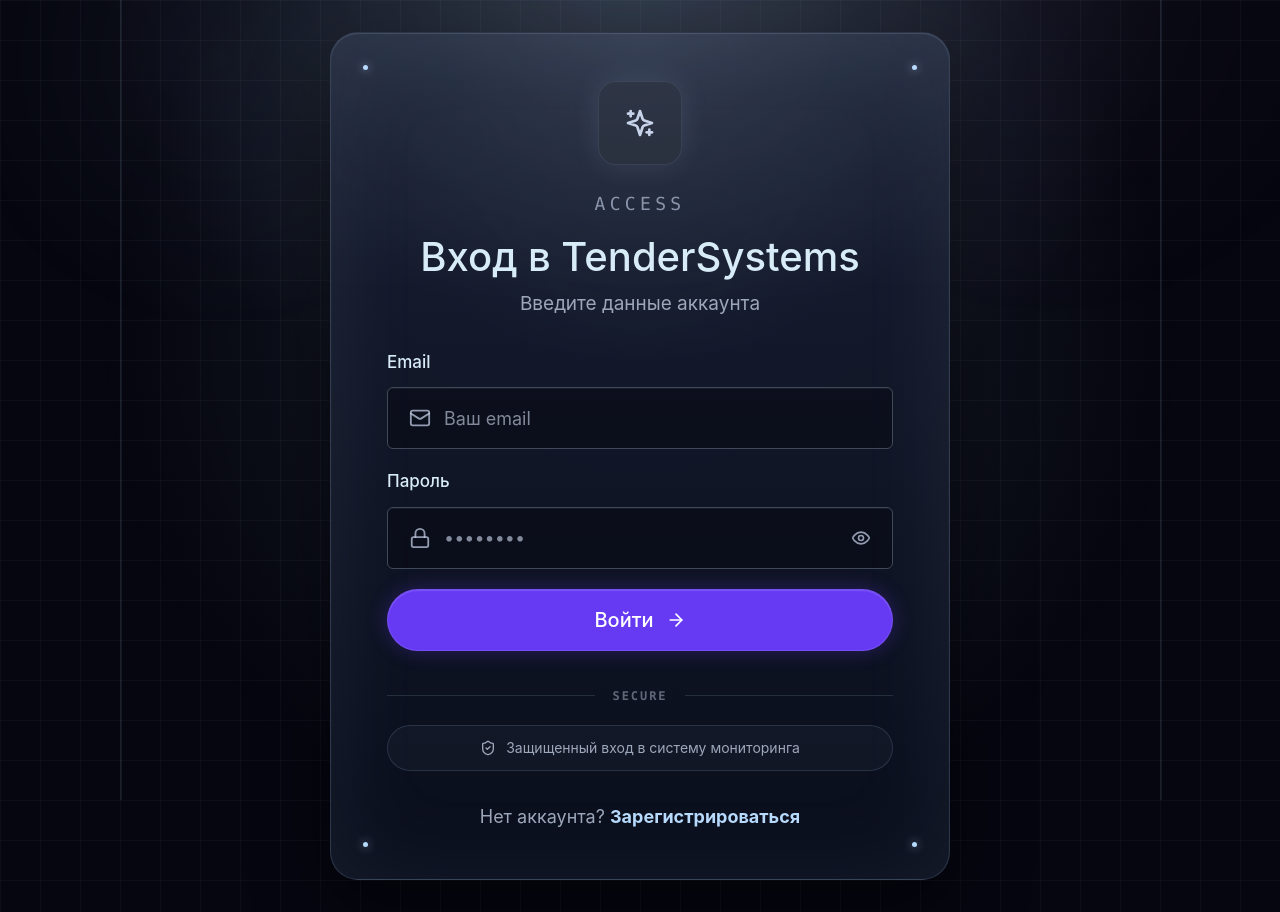
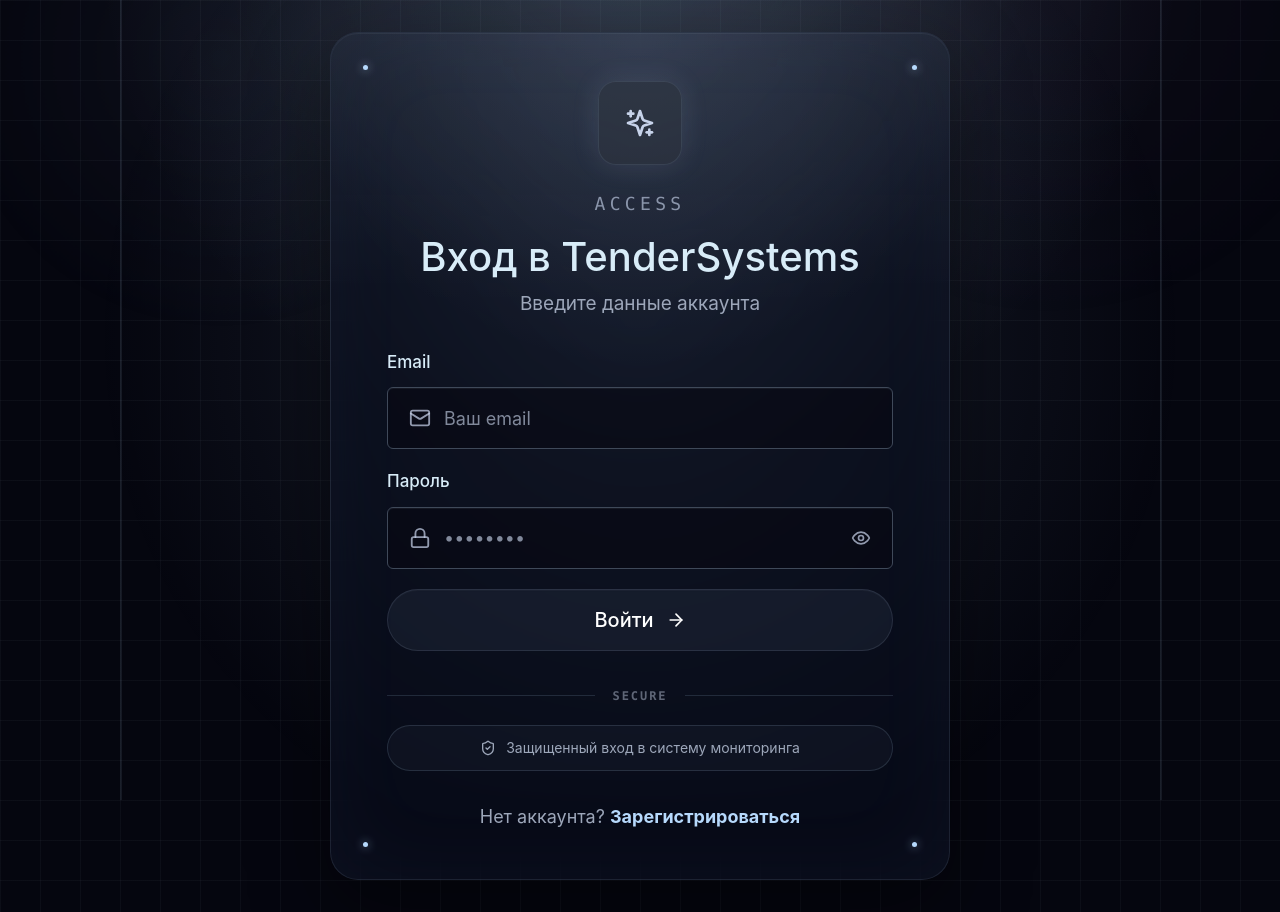
Before and after one commit to wmzpwnz/TenderSystems, a React (Vite) app in the folder frontend/: page /login in a window 1280 px wide. Built offline with nearby package versions, Linux system fonts and the light colour scheme.

Commit message:
refactor(ui): apply strict monochromatic glassmorphism style to auth pages and dashboard, removing solid violet buttons and opaque cards

```diff
--- a/frontend/src/index.css
+++ b/frontend/src/index.css
@@ -244,16 +244,14 @@
 }
 
 .authkit-main-card {
-  border: 1px solid rgba(186, 215, 247, 0.2);
+  border: 1px solid rgba(186, 215, 247, 0.12);
   border-radius: 28px;
-  background:
-    linear-gradient(180deg, rgba(28, 36, 57, 0.82), rgba(10, 15, 31, 0.84)),
-    rgba(5, 6, 15, 0.86);
+  background: rgba(10, 15, 31, 0.55);
   box-shadow:
-    rgba(199, 211, 234, 0.16) 0 1px 1px 0 inset,
-    rgba(186, 215, 247, 0.08) 0 0 96px 0 inset,
+    rgba(199, 211, 234, 0.08) 0 1px 1px 0 inset,
+    rgba(186, 215, 247, 0.04) 0 0 96px 0 inset,
     rgba(0, 0, 0, 0.42) 0 28px 80px 0;
-  backdrop-filter: blur(22px);
+  backdrop-filter: blur(16px);
 }
 
 .authkit-main-card {
@@ -427,20 +425,20 @@
   align-items: center;
   justify-content: center;
   gap: 12px;
-  border: 1px solid rgba(255, 255, 255, 0.1);
+  border: 1px solid rgba(186, 215, 247, 0.12);
   border-radius: 999px;
-  background: var(--color-electric-iris);
+  background: rgba(186, 214, 247, 0.06);
   color: #ffffff;
   font-size: 20px;
   font-weight: 500;
-  box-shadow: 0 0 20px rgba(102, 58, 243, 0.3), inset 0 1px 1px rgba(255, 255, 255, 0.15);
+  box-shadow: rgba(199, 211, 234, 0.04) 0 1px 1px inset;
   transition: background-color var(--motion-fast) var(--motion-ease-out), border-color var(--motion-fast) var(--motion-ease-out), box-shadow var(--motion-fast) var(--motion-ease-out), transform var(--motion-fast) var(--motion-ease-out);
 }
 
 .authkit-submit:hover {
-  border-color: rgba(255, 255, 255, 0.2);
-  background: #7651f4;
-  box-shadow: 0 0 28px rgba(102, 58, 243, 0.5), inset 0 1px 1px rgba(255, 255, 255, 0.2);
+  border-color: rgba(186, 215, 247, 0.24);
+  background: rgba(186, 214, 247, 0.12);
+  box-shadow: rgba(199, 211, 234, 0.08) 0 1px 1px inset, var(--shadow-sm);
   transform: translateY(-1px);
 }
 
@@ -619,21 +617,26 @@
 }
 
 .blueprint-button-primary {
-  border-radius: 2px;
-  background: var(--color-electric-iris);
+  border-radius: 999px;
+  background: rgba(102, 58, 243, 0.25);
+  border: 1px solid rgba(186, 215, 247, 0.12);
   color: #fff;
-  font-weight: 600;
+  font-weight: 500;
+  box-shadow: 0 0 16px rgba(102, 58, 243, 0.1), inset 0 1px 1px rgba(255, 255, 255, 0.1);
+  backdrop-filter: blur(8px);
   transition: background-color var(--motion-fast) var(--motion-ease-out), opacity var(--motion-fast) var(--motion-ease-out), transform var(--motion-fast) var(--motion-ease-out);
 }
 
 .blueprint-button-primary:hover {
-  background: #7651f4;
+  background: rgba(102, 58, 243, 0.38);
+  border-color: rgba(186, 215, 247, 0.22);
+  box-shadow: 0 0 24px rgba(102, 58, 243, 0.2), inset 0 1px 1px rgba(255, 255, 255, 0.15);
   transform: translateY(-1px);
 }
 
 .blueprint-button-ghost {
-  border-radius: 2px;
-  background: transparent;
+  border-radius: 999px;
+  background: rgba(186, 214, 247, 0.04);
   color: var(--color-moonlight);
   box-shadow: inset 0 0 0 1px rgba(186, 215, 247, 0.12);
   transition: background-color var(--motion-fast) var(--motion-ease-out), color var(--motion-fast) var(--motion-ease-out), box-shadow var(--motion-fast) var(--motion-ease-out), transform var(--motion-fast) var(--motion-ease-out);
@@ -703,7 +706,9 @@
 .bg-slate-50,
 .bg-gray-100,
 .bg-slate-100 {
-  background-color: var(--color-graphite-plate) !important;
+  background-color: rgba(47, 52, 62, 0.25) !important;
+  backdrop-filter: blur(12px) !important;
+  -webkit-backdrop-filter: blur(12px) !important;
 }
 
 .bg-gray-50\/50,
@@ -794,7 +799,8 @@
 .to-purple-600,
 .to-blue-600,
 .to-indigo-600 {
-  background-color: var(--color-electric-iris) !important;
+  background-color: rgba(186, 215, 247, 0.12) !important;
+  background-image: none !important;
 }
 
 .bg-green-500,
--- a/frontend/src/pages/Dashboard.tsx
+++ b/frontend/src/pages/Dashboard.tsx
@@ -376,7 +376,7 @@
                       initial={{ width: 0 }}
                       animate={{ width: `${progress}%` }}
                       transition={{ duration: 1, delay: 0.5 + index * 0.1 }}
-                      className="h-full bg-[var(--color-electric-iris)] rounded-full"
+                      className="h-full bg-[var(--color-frost-link)] rounded-full"
                     />
                   </div>
                 </div>
```
Also changed, not shown: 1 other file (tests, documents, lock files or other folders).
